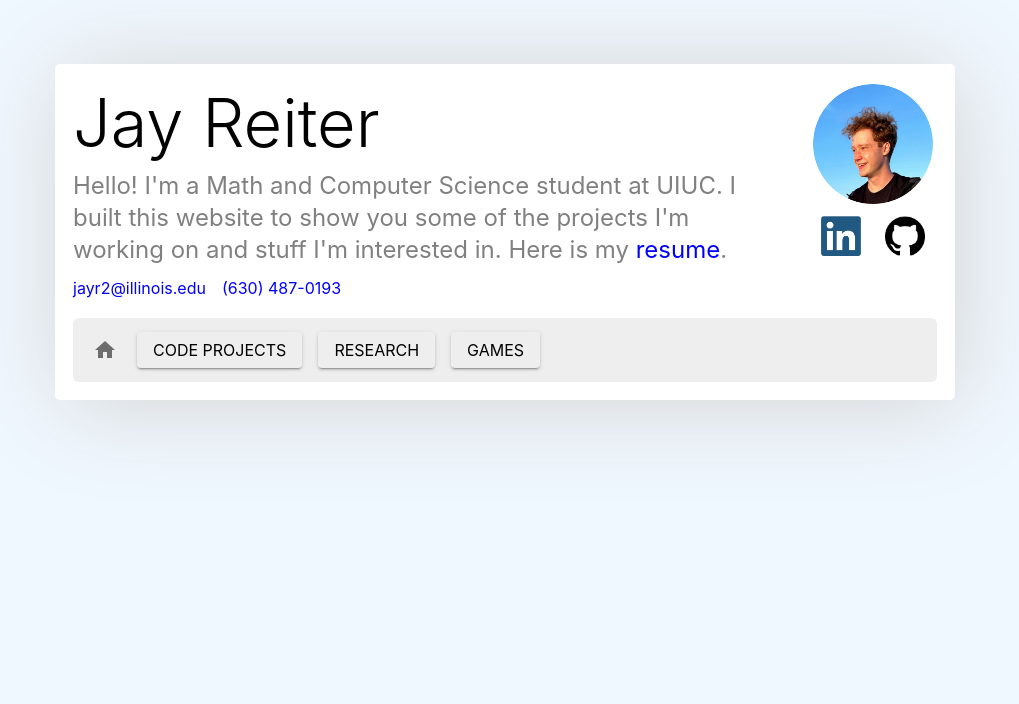
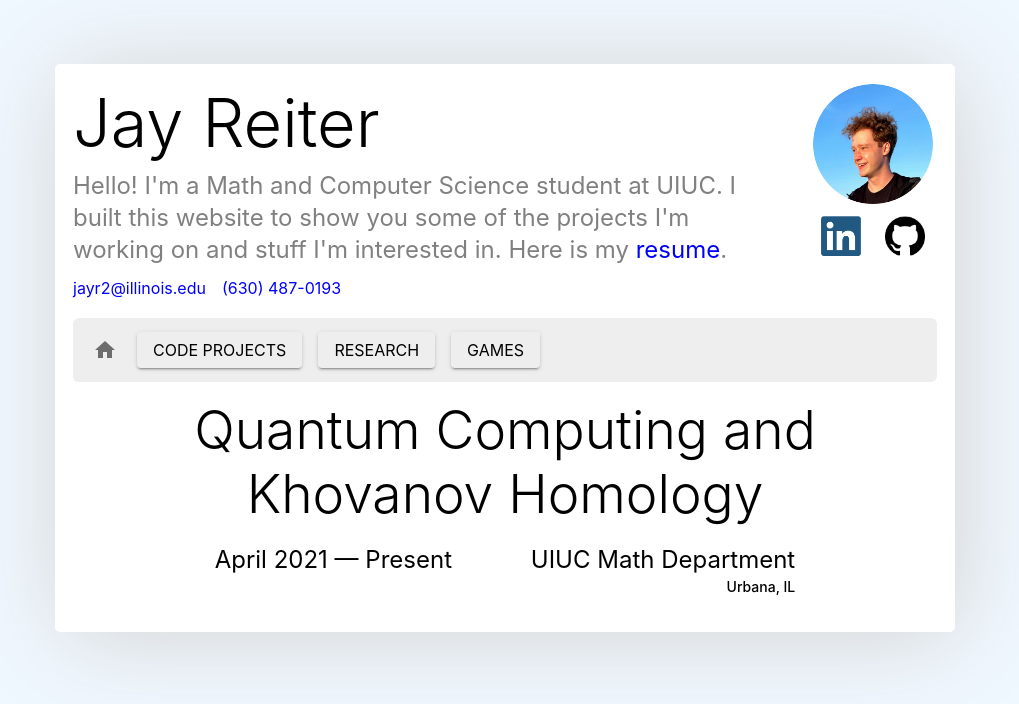
Before and after one commit to jay-reiter/jay-reiter.github.io, a React (Create React App) app: page /research/qcat in a window 1280 px wide. Shown: the top 704 px of the page, without its empty margins (135-1154 px from the left). Built offline with nearby package versions, Linux system fonts and the light colour scheme.

Commit message:
added research page titles

```diff
--- a/src/NavigationBar.tsx
+++ b/src/NavigationBar.tsx
@@ -131,12 +131,12 @@ function NavigationBar() {
               path: "breastfeeding-site",
             },
             {
-              name: "Data Analysis of CPD Racial Bais",
-              path: "cpd-racial-bias",
+              name: "This Website!",
+              path: "website",
             },
             {
-              name: "This Website!",
-              path: "website",
+              name: "Other Stuff",
+              path: "other-stuff",
             },
           ]}
         />
--- /dev/null
+++ b/src/code-projects/BreastfeedingSite.tsx
@@ -0,0 +1,17 @@
+import ResearchElement from "../components/ResearchElement";
+
+const BreastfeedingSite = () => {
+  return (
+    <>
+      <ResearchElement
+        title='Website for Illinois Breastfeeding Mothers'
+        startDate={"August 2020"}
+        location={"Urbana, IL"}
+        organization={"Design for America, UIUC"}
+        organizationLink={"https://dfaillinois.com/"}
+      />
+    </>
+  );
+};
+
+export default BreastfeedingSite;
--- /dev/null
+++ b/src/code-projects/OtherStuff.tsx
@@ -0,0 +1,11 @@
+import ResearchElement from "../components/ResearchElement";
+
+const OtherStuff = () => {
+  return (
+    <>
+      <ResearchElement title='Other Stuff' />
+    </>
+  );
+};
+
+export default OtherStuff;
--- a/src/code-projects/PadicVisualization.tsx
+++ b/src/code-projects/PadicVisualization.tsx
@@ -1,4 +1,4 @@
-import ResearchElement from "../research/ResearchElement";
+import ResearchElement from "../components/ResearchElement";
 import React from "react";
 import { Box, Link, List, ListItem, Typography } from "@material-ui/core";
 import { MathComponent } from "mathjax-react";
@@ -8,7 +8,11 @@ import theme from "../theme/theme";
 const PadicVisualization = () => {
   return (
     <>
-      <ResearchElement title={"P-Adic Visualization in C++"} />
+      <ResearchElement
+        title={"P-Adic Visualization in C++"}
+        startDate={"March 2021"}
+        endDate={"May 2021"}
+      />
       <Box display='flex' justifyContent='space-around'>
         <Box
           p={2}
@@ -128,7 +132,7 @@ const PadicVisualization = () => {
           </a>
           .
         </Typography>
-        <iframe src='./p-adic-cpp-lib.pdf' />
+        <iframe src='../assets/papers/p-adic-cpp-lib.pdf' />
       </Box>
     </>
   );
--- /dev/null
+++ b/src/code-projects/ThisWebsite.tsx
@@ -0,0 +1,11 @@
+import ResearchElement from "../components/ResearchElement";
+
+const ThisWebsite = () => {
+  return (
+    <>
+      <ResearchElement title='This Website!' startDate={"June 2021"} />
+    </>
+  );
+};
+
+export default ThisWebsite;
--- /dev/null
+++ b/src/components/ResearchElement.tsx
@@ -0,0 +1,93 @@
+// import "./ResearchElement.css";
+import React from "react";
+import { Typography, Box, useTheme, Link } from "@material-ui/core";
+import LaunchIcon from "@material-ui/icons/Launch";
+
+interface ResearchElementProps {
+  title: string;
+  startDate?: string;
+  endDate?: string;
+  location?: string;
+  organization?: string;
+  organizationLink?: string;
+}
+
+const ResearchElement: React.FC<ResearchElementProps> = ({
+  title,
+  startDate,
+  endDate = "Present",
+  location,
+  organization,
+  organizationLink,
+}) => {
+  const theme = useTheme();
+  return (
+    <>
+      <Box width='100%' display='flex' justifyContent='center'>
+        <Box display='flex' flexDirection='column' maxWidth='80%'>
+          <Box
+            display='flex'
+            justifyContent='center'
+            flexDirection='column'
+            m={2}
+          >
+            <Box display='flex' justifyContent='center'>
+              <Typography
+                variant='h2'
+                style={{ fontSize: "40pt" }}
+                align='center'
+                gutterBottom
+              >
+                {title}
+              </Typography>
+            </Box>
+            {startDate ? (
+              <Box
+                display='flex'
+                flexDirection='row'
+                justifyContent={organization ? "space-around" : "center"}
+              >
+                <Typography variant='h5'>
+                  {startDate} &#x2014; {endDate}
+                </Typography>
+                {organization ? (
+                  <Box display='flex' flexDirection='row'>
+                    <Box
+                      display='flex'
+                      flexDirection='column'
+                      alignItems='flex-end'
+                    >
+                      {organizationLink ? (
+                        <Link
+                          href={organizationLink}
+                          style={{ cursor: "pointer" }}
+                        >
+                          <Typography variant='h5'>{organization}</Typography>
+                        </Link>
+                      ) : (
+                        <Typography variant='h5'>{organization}</Typography>
+                      )}
+                      <Typography variant='subtitle2'>{location}</Typography>
+                    </Box>
+                    {organizationLink ? (
+                      <LaunchIcon
+                        style={{
+                          fontSize: "small",
+                          marginTop: "6px",
+                          marginLeft: "2px",
+                          color: theme.palette.grey[600],
+                        }}
+                      />
+                    ) : null}
+                  </Box>
+                ) : null}
+              </Box>
+            ) : null}
+          </Box>
+        </Box>
+      </Box>
+    </>
+  );
+};
+
+export default ResearchElement;
--- a/src/index.tsx
+++ b/src/index.tsx
@@ -11,7 +11,13 @@ import ReactDOM from "react-dom";
 import ChessGame from "./games/ChessGame";
 import TicTacToeGame from "./games/TicTacToeGame";
 import "./index.css";
+
 import PadicVisualization from "./code-projects/PadicVisualization";
+import BreastfeedingSite from "./code-projects/BreastfeedingSite";
+import ThisWebsite from "./code-projects/ThisWebsite";
+import OtherStuff from "./code-projects/OtherStuff";
+import QCaT from "./research/qcat";
+import PadicAH from "./research/PadicAH";
 
 ReactDOM.render(
   <React.StrictMode>
@@ -21,16 +27,34 @@ ReactDOM.render(
         <Router>
           <TitleBar />
           <Switch>
-            <Route exact path="/">
+            <Route exact path='/'>
               <></>
             </Route>
-            <Route exact path="/code-projects/padic-visualization">
+
+            <Route exact path='/code-projects/padic-visualization'>
               <PadicVisualization />
             </Route>
-            <Route exact path="/games/tic-tac-toe">
+            <Route exact path='/code-projects/breastfeeding-site'>
+              <BreastfeedingSite />
+            </Route>
+            <Route exact path='/code-projects/website'>
+              <ThisWebsite />
+            </Route>
+            <Route exact path='/code-projects/other-stuff'>
+              <OtherStuff />
+            </Route>
+
+            <Route exact path='/research/qcat'>
+              <QCaT />
+            </Route>
+            <Route exact path='/research/padic-artin-hasse'>
+              <PadicAH />
+            </Route>
+
+            <Route exact path='/games/tic-tac-toe'>
               <TicTacToeGame />
             </Route>
-            <Route exact path="/games/chess">
+            <Route exact path='/games/chess'>
               <ChessGame />
             </Route>
           </Switch>
--- /dev/null
+++ b/src/research/PadicAH.tsx
@@ -0,0 +1,18 @@
+import ResearchElement from "../components/ResearchElement";
+
+const PadicAH = () => {
+  return (
+    <>
+      <ResearchElement
+        title='P-adic Numbers and the Artin Hasse Exponential'
+        startDate={"January 2021"}
+        endDate={"May 2021"}
+        location={"Urbana, IL"}
+        organization={"Illinois Geometry Lab, UIUC"}
+        organizationLink={"https://math.illinois.edu/research/igl"}
+      />
+    </>
+  );
+};
+
+export default PadicAH;
--- a/src/research/ResearchElement.tsx
+++ /dev/null
@@ -1,19 +0,0 @@
-// import "./ResearchElement.css";
-import React from "react";
-import { Typography, Box } from "@material-ui/core";
-
-interface ResearchElementProps {
-  title: string;
-}
-
-const ResearchElement: React.FC<ResearchElementProps> = ({ title }) => {
-  return (
-    <>
-      <Box display="flex" justifyContent="center" m={2}>
-        <Typography variant="h3">{title}</Typography>
-      </Box>
-    </>
-  );
-};
-
-export default ResearchElement;
--- /dev/null
+++ b/src/research/qcat.tsx
@@ -0,0 +1,17 @@
+import ResearchElement from "../components/ResearchElement";
+
+const QCaT = () => {
+  return (
+    <>
+      <ResearchElement
+        title='Quantum Computing and Khovanov Homology'
+        startDate={"April 2021"}
+        location={"Urbana, IL"}
+        organization={"UIUC Math Department"}
+        organizationLink={""}
+      />
+    </>
+  );
+};
+
+export default QCaT;
```
